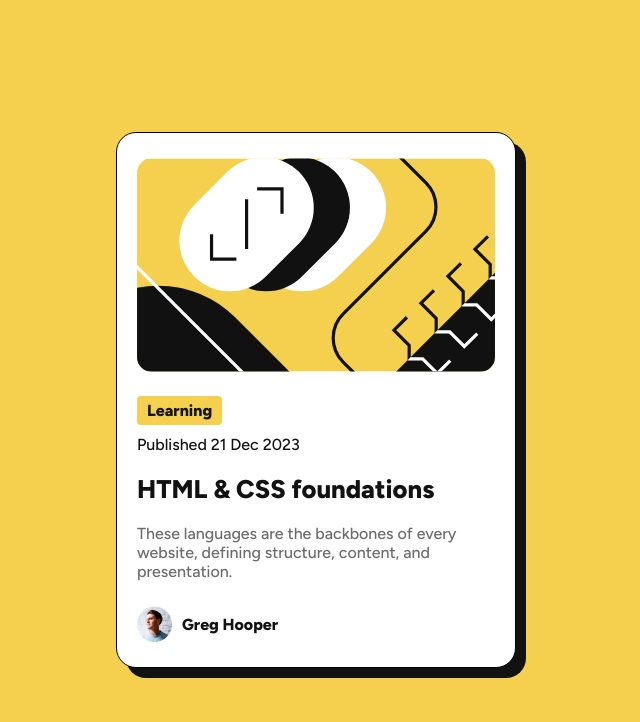
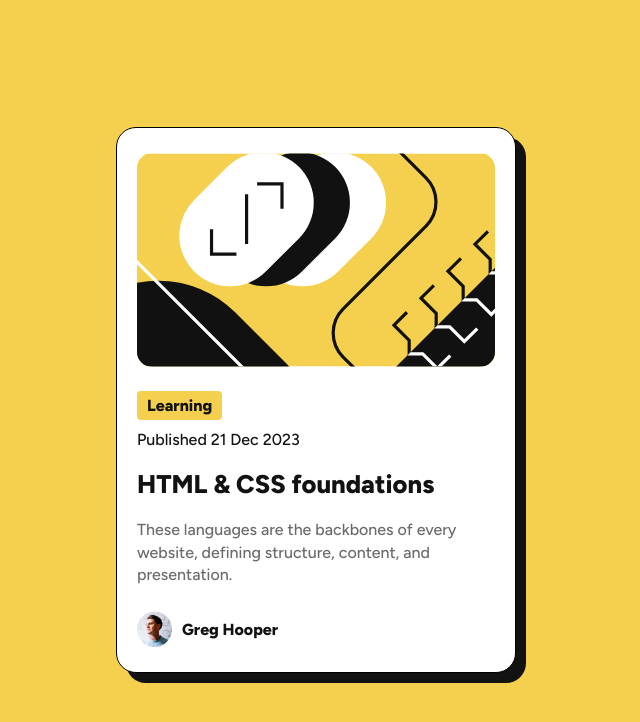
Before and after one commit to metascifi/blog-card, a plain HTML site: page index.html in a window 1280 px wide. Shown: the whole page, without its empty margins (324-964 px from the left). Drawn offline with Linux system fonts and the light colour scheme.

Commit message:
Add line-height

```diff
--- a/styles.css
+++ b/styles.css
@@ -82,7 +82,8 @@ body {
 
 .card-desc .description {
   margin-top: 20px;
-  color: var(--grey-500)
+  color: var(--grey-500);
+  line-height: 1.4;
 }
 
 .author-info {
```
